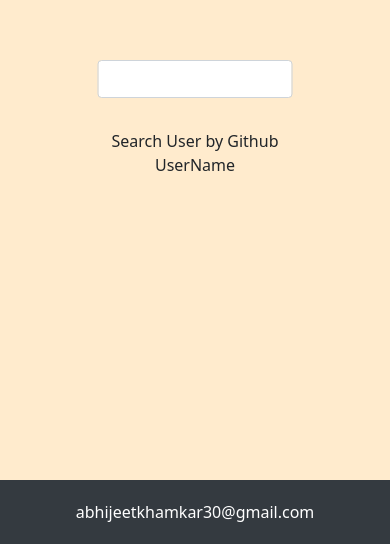
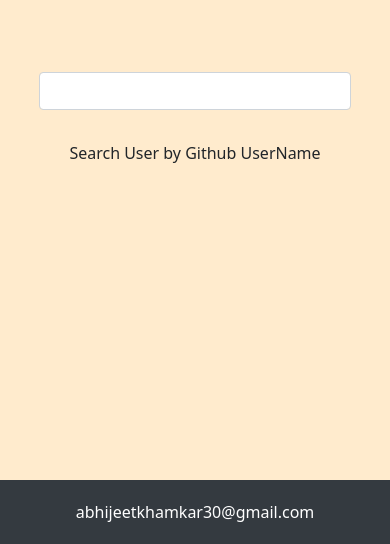
Before and after one commit to Abhijeet1710/Abhijeet1710-githubprofile, a React (Create React App) app: page / in a window 390 px wide. Shown: the part 300-844 px from the top of the page. Built offline with nearby package versions, Linux system fonts and the light colour scheme.

Commit message:
responsivness

```diff
--- a/src/App.css
+++ b/src/App.css
@@ -1,5 +1,6 @@
 
 .main {
+  width: 20%;
   position: absolute;
   top: 50%;
   left: 50%;
@@ -24,3 +25,9 @@
 	color: white;
 	margin: 0;
 }
+
+@media screen and (max-width: 420px) {
+  .main {
+  	width: 80%;
+  }
+}
```
